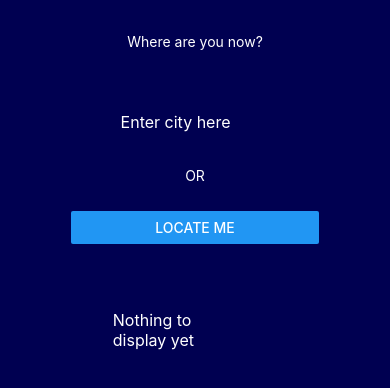
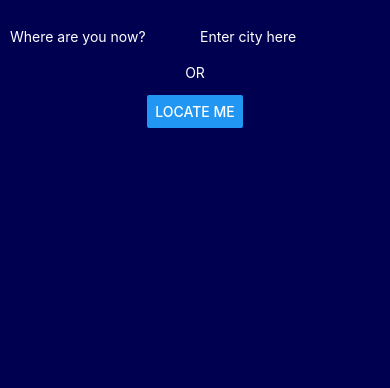
Before and after one commit to DonnaAnnIssac/WeatherNow, a React Native app: screen / in a window 390 px wide. Shown: the top 388 px of the page. Built offline with nearby package versions, Linux system fonts and the light colour scheme.

Commit message:
Pass forecast object as props to child component, restructure component and modify styles

```diff
--- a/App.js
+++ b/App.js
@@ -27,17 +27,9 @@ export default class WeatherNow extends Component {
   displayView () {
     if (this.state.forecast) {
       return <Forecast
-        main={this.state.forecast.weather[0].main}
-        description={this.state.forecast.weather[0].description}
-        temp={this.state.forecast.main.temp}
-        windspeed={this.state.forecast.wind.speed}
-        pressure={this.state.forecast.main.pressure}
-        humidity={this.state.forecast.main.humidity}
-        sunrise={this.state.forecast.sys.sunrise}
-        sunset={this.state.forecast.sys.sunset}
-        city={this.state.forecast.name}
-        icon={this.state.forecast.weather[0].icon} />
-    } else return <Text style={styles.cityName}>Nothing to display yet</Text>
+        forecast={this.state.forecast} />
+      // return <ResultView />
+    } else return null
   }
   getLocation () {
     navigator.geolocation.getCurrentPosition(
@@ -60,8 +52,9 @@ export default class WeatherNow extends Component {
   render () {
     return (
       <View style={styles.container}>
-        <View style={styles.zipContainer}>
-          <Text style={styles.welcomeText}>
+        <View style={styles.inputContainer}>
+          <View style={styles.textInputContainer}>
+            <Text style={styles.inputLabel}>
               Where are you now?
             </Text>
             <View style={styles.inputBox}>
@@ -72,6 +65,7 @@ export default class WeatherNow extends Component {
                 placeholderTextColor='#FFFFFF'
                 placeholder='Enter city here' />
             </View>
+          </View>
           <Text style={styles.welcomeText}>OR</Text>
           <View style={styles.locBtnDiv}>
             <Button
@@ -79,9 +73,9 @@ export default class WeatherNow extends Component {
               title='Locate Me'
               style={styles.getLocBtn} />
           </View>
+        </View>
         <View style={styles.mapContainer}>
             {this.displayMap()}
-          </View>
           </View>
         <View style={styles.resultView}>
           {this.displayView()}
@@ -96,49 +90,70 @@ const styles = StyleSheet.create({
     display: 'flex',
     justifyContent: 'center',
     alignItems: 'center',
-    paddingTop: 30,
     height: '100%',
     width: '100%',
-    backgroundColor: '#000051'
+    margin: 0,
+    backgroundColor: '#000051',
   },
-  zipContainer: {
+  inputContainer: {
+    height: '100%',
+    width: '100%',
     flex: 1,
-    // borderBottomColor: '#DDDDDD',
-    // borderBottomWidth: 1,
     display: 'flex',
-    marginLeft: 0,
-    marginTop: 3,
-    marginBottom: 10
+    marginTop: 10,
+  },
+  textInputContainer: {
+    flex: 2,
+    display: 'flex',
+    flexDirection: 'row',
+    margin: 0
+  },
+  inputLabel: {
+    flex: 1,
+    marginLeft: 10,
+    alignSelf: 'center',
+    color: '#FFFFFF'
+  },
+  inputBox: {
+    flex: 1,
+    margin: 0,
+    display: 'flex',
+  },
+  cityName: {
+    width: '100%',
+    height: '100%',
+    flex: 1,
+    padding: 0,
+    margin: 0,
+    borderWidth: 0,
+    color: '#FFFFFF'
   },
   welcomeText: {
     flex: 1,
-    // fontSize: 20,
-    color: '#FFFFFF',
-    alignSelf: 'center'
+    alignSelf: 'center',
+    marginBottom: 5,
+    color: '#FFFFFF'
   },
-  inputBox: {
+  locBtnDiv: {
     flex: 2,
     display: 'flex',
-    justifyContent: 'center',
+    margin: 0,
     alignItems: 'center'
-  },
-  cityName: {
-    flex: 1,
-    width: '60%',
-    fontSize: 16,
-    color: '#FFFFFF'
-  },
-  resultView: {
-    flex: 2
   },
   getLocBtn: {
     color: '#000051',
-    flex: 1
-  },
-  locBtnDiv: {
-    flex: 1
+    flex: 1,
   },
   mapContainer: {
-    flex: 1
+    width: '100%',
+    height: '100%',
+    flex: 2
+  },
+  resultView: {
+    width: '100%',
+    height: '100%',
+    flex: 3,
+    // borderWidth: 2,
+    // borderColor: 'yellow'
   }
 })
```
Lines whose indentation alone changed are shown as unchanged.
